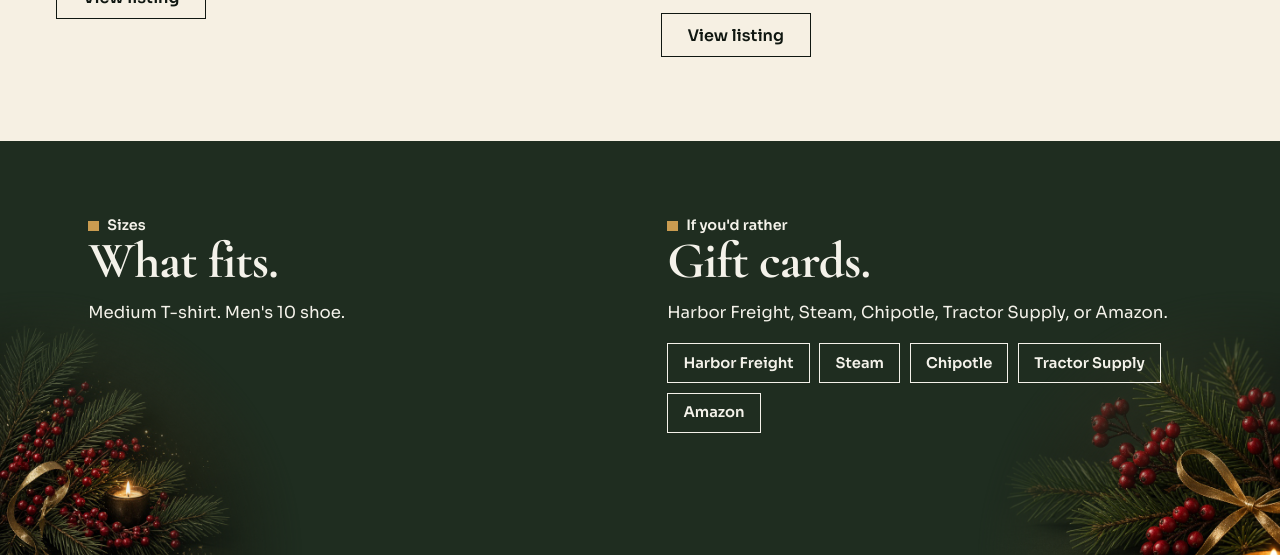
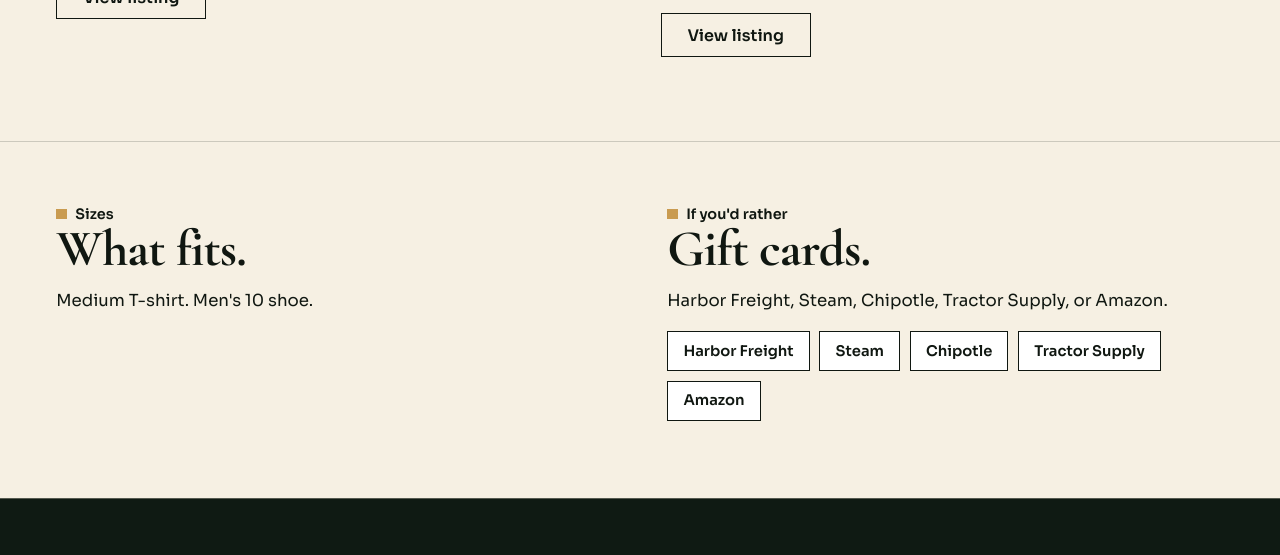
Before and after one commit to dubbltninja/nest-nibble-farm, a plain HTML site: page tim-christmas-list.html in a window 1280 px wide. Shown: the part 4549-5104 px from the top of the page. Drawn offline with nearby package versions, Linux system fonts and the light colour scheme.

Commit message:
Put the Christmas list notes on the cream background

```diff
--- a/css/christmas.css
+++ b/css/christmas.css
@@ -24,43 +24,20 @@
 
 
 .gift-notes-wrap {
-  position: relative;
-  overflow: hidden;
-  padding-bottom: clamp(7rem, 18vw, 10rem);
-}
-
-.gift-corner {
-  position: absolute;
-  z-index: 0;
-  width: min(28rem, 48vw);
-  height: min(28rem, 48vw);
-  object-fit: cover;
-  pointer-events: none;
-  user-select: none;
-}
-
-.gift-corner--left {
-  left: 0;
-  bottom: 0;
-  object-position: left bottom;
-  -webkit-mask-image: radial-gradient(ellipse 85% 85% at 8% 92%, #000 28%, transparent 70%);
-  mask-image: radial-gradient(ellipse 85% 85% at 8% 92%, #000 28%, transparent 70%);
-}
-
-.gift-corner--right {
-  right: 0;
-  bottom: 0;
-  object-position: right bottom;
-  -webkit-mask-image: radial-gradient(ellipse 85% 85% at 92% 92%, #000 28%, transparent 70%);
-  mask-image: radial-gradient(ellipse 85% 85% at 92% 92%, #000 28%, transparent 70%);
+  border-top: 1px solid rgba(16, 23, 17, 0.18);
+  padding-top: clamp(2.4rem, 5.5vw, 4rem);
 }
 
 .gift-notes {
-  position: relative;
-  z-index: 1;
   display: grid;
   gap: clamp(2rem, 5vw, 3.4rem);
-  padding-inline: clamp(0.2rem, 4vw, 2rem);
+  color: var(--ink);
+}
+
+.gift-notes .section-label,
+.gift-notes h2,
+.gift-notes p {
+  color: var(--ink);
 }
 
 .page-christmas .page-hero h1 {
@@ -263,13 +240,6 @@
   .gift-discount {
     font-size: 1.08rem;
   }
-  .gift-corner--right {
-    display: none;
-  }
-  .gift-corner--left {
-    width: min(16rem, 70vw);
-    height: min(16rem, 70vw);
-  }
 }
 
 .gift-brands {
@@ -313,7 +283,9 @@
   align-items: center;
   min-height: 40px;
   padding: 0 0.95rem;
-  border: 1.5px solid currentColor;
+  border: 1.5px solid var(--ink);
+  background: #fff;
+  color: var(--ink);
   font-weight: 600;
   font-size: 0.92rem;
 }
--- a/tim-christmas-list.html
+++ b/tim-christmas-list.html
@@ -13,7 +13,7 @@
       rel="stylesheet"
     />
     <link rel="stylesheet" href="css/styles.css?v=20261002j" />
-    <link rel="stylesheet" href="css/christmas.css?v=20261122o" />
+    <link rel="stylesheet" href="css/christmas.css?v=20261122p" />
   </head>
   <body class="page-christmas">
     <a class="skip-link" href="#main">Skip to content</a>
@@ -48,9 +48,7 @@
         <div class="gift-grid" data-gift-grid></div>
       </section>
 
-      <section class="wrap g-green gift-notes-wrap">
-        <img class="gift-corner gift-corner--left" src="assets/christmas/corner-left.jpg" alt="" aria-hidden="true" />
-        <img class="gift-corner gift-corner--right" src="assets/christmas/corner-right.jpg" alt="" aria-hidden="true" />
+      <section class="wrap g-chalk gift-notes-wrap">
         <div class="gift-notes">
           <div>
             <p class="section-label">Sizes</p>
```
Also changed, not shown: lindsey-christmas-list.html (+2 -4 lines).
